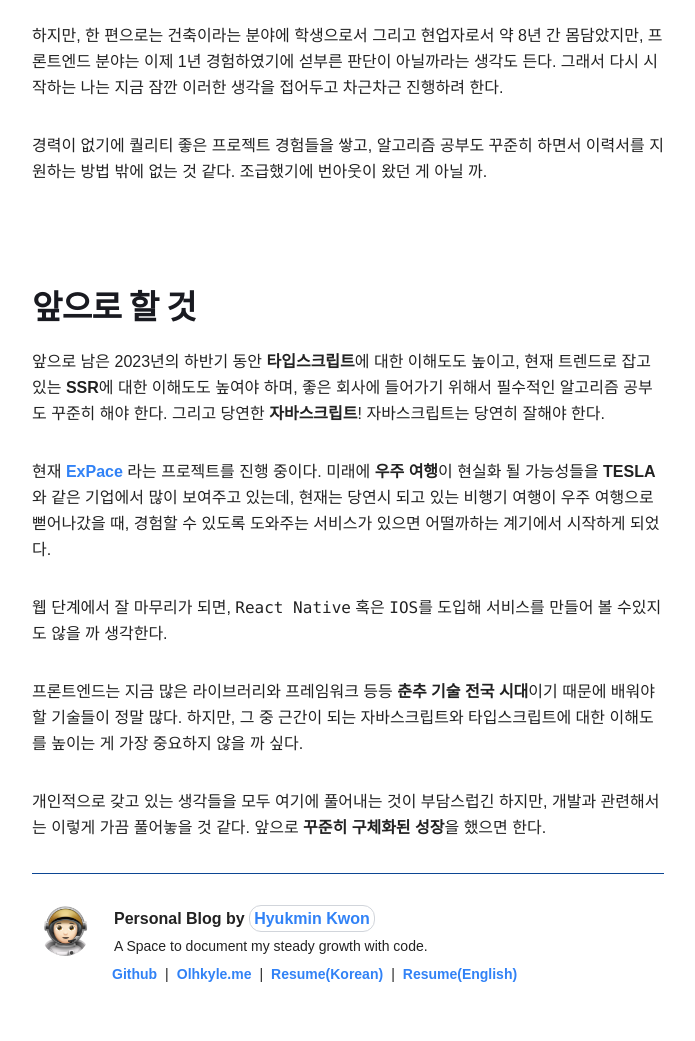
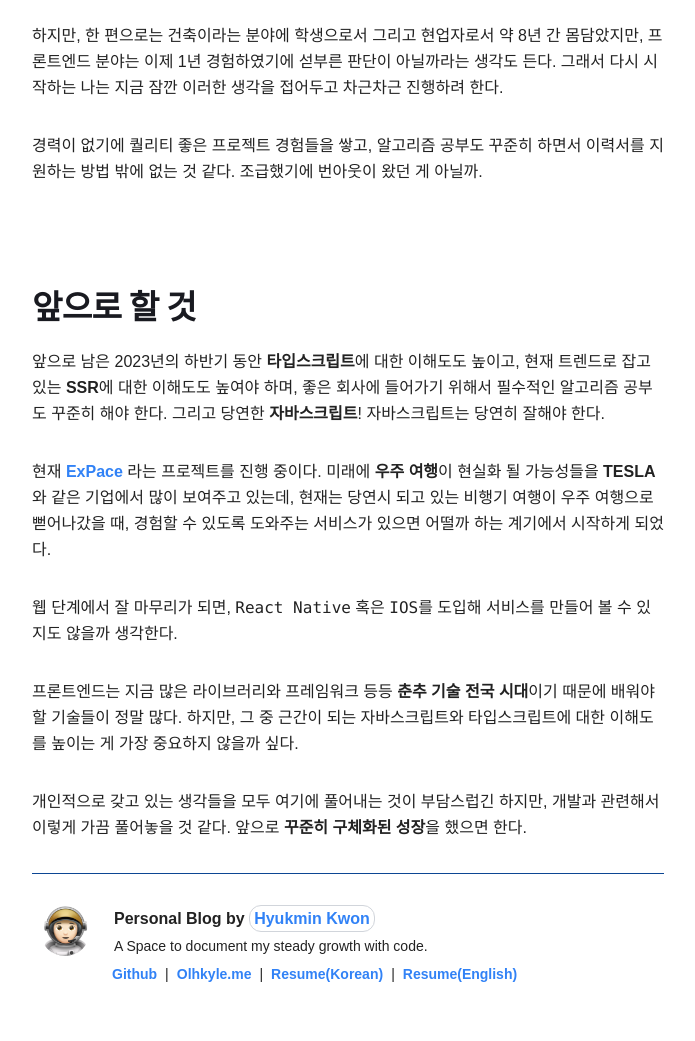
Before and after one commit to olhkyle/kyledot.github.io, a Gatsby site: page /retrospect-2023-08/ in a window 1280 px wide. Shown: the part 6680-7721 px from the top of the page, without its empty margins (292-987 px from the left). Built offline with nearby package versions, Linux system fonts and the light colour scheme; Gatsby itself is replaced by a stand-in of ours.

Commit message:
[-] fix indentation

```diff
--- a/content/blog/retrospect-2023-08/index.md
+++ b/content/blog/retrospect-2023-08/index.md
@@ -118,7 +118,7 @@ category: 'Retrospect'
 
 하지만, 한 편으로는 건축이라는 분야에 학생으로서 그리고 현업자로서 약 8년 간 몸담았지만, 프론트엔드 분야는 이제 1년 경험하였기에 섣부른 판단이 아닐까라는 생각도 든다. 그래서 다시 시작하는 나는 지금 잠깐 이러한 생각을 접어두고 차근차근 진행하려 한다.
 
-경력이 없기에 퀄리티 좋은 프로젝트 경험들을 쌓고, 알고리즘 공부도 꾸준히 하면서 이력서를 지원하는 방법 밖에 없는 것 같다. 조급했기에 번아웃이 왔던 게 아닐 까.
+경력이 없기에 퀄리티 좋은 프로젝트 경험들을 쌓고, 알고리즘 공부도 꾸준히 하면서 이력서를 지원하는 방법 밖에 없는 것 같다. 조급했기에 번아웃이 왔던 게 아닐까.
 
 <br/>
 
@@ -126,10 +126,10 @@ category: 'Retrospect'
 
 앞으로 남은 2023년의 하반기 동안 **타입스크립트**에 대한 이해도도 높이고, 현재 트렌드로 잡고 있는 **SSR**에 대한 이해도도 높여야 하며, 좋은 회사에 들어가기 위해서 필수적인 알고리즘 공부도 꾸준히 해야 한다. 그리고 당연한 **자바스크립트**! 자바스크립트는 당연히 잘해야 한다.
 
-현재 **[ExPace](https://github.com/olhkyle/expace-fe)** 라는 프로젝트를 진행 중이다. 미래에 **우주 여행**이 현실화 될 가능성들을 **TESLA** 와 같은 기업에서 많이 보여주고 있는데, 현재는 당연시 되고 있는 비행기 여행이 우주 여행으로 뻗어나갔을 때, 경험할 수 있도록 도와주는 서비스가 있으면 어떨까하는 계기에서 시작하게 되었다.
+현재 **[ExPace](https://github.com/olhkyle/expace-fe)** 라는 프로젝트를 진행 중이다. 미래에 **우주 여행**이 현실화 될 가능성들을 **TESLA** 와 같은 기업에서 많이 보여주고 있는데, 현재는 당연시 되고 있는 비행기 여행이 우주 여행으로 뻗어나갔을 때, 경험할 수 있도록 도와주는 서비스가 있으면 어떨까 하는 계기에서 시작하게 되었다.
 
-웹 단계에서 잘 마무리가 되면, `React Native` 혹은 `IOS`를 도입해 서비스를 만들어 볼 수있지도 않을 까 생각한다.
+웹 단계에서 잘 마무리가 되면, `React Native` 혹은 `IOS`를 도입해 서비스를 만들어 볼 수 있지도 않을까 생각한다.
 
-프론트엔드는 지금 많은 라이브러리와 프레임워크 등등 **춘추 기술 전국 시대**이기 때문에 배워야할 기술들이 정말 많다. 하지만, 그 중 근간이 되는 자바스크립트와 타입스크립트에 대한 이해도를 높이는 게 가장 중요하지 않을 까 싶다.
+프론트엔드는 지금 많은 라이브러리와 프레임워크 등등 **춘추 기술 전국 시대**이기 때문에 배워야할 기술들이 정말 많다. 하지만, 그 중 근간이 되는 자바스크립트와 타입스크립트에 대한 이해도를 높이는 게 가장 중요하지 않을까 싶다.
 
-개인적으로 갖고 있는 생각들을 모두 여기에 풀어내는 것이 부담스럽긴 하지만, 개발과 관련해서는 이렇게 가끔 풀어놓을 것 같다. 앞으로 **꾸준히 구체화된 성장**을 했으면 한다.
+개인적으로 갖고 있는 생각들을 모두 여기에 풀어내는 것이 부담스럽긴 하지만, 개발과 관련해서 이렇게 가끔 풀어놓을 것 같다. 앞으로 **꾸준히 구체화된 성장**을 했으면 한다.
```
